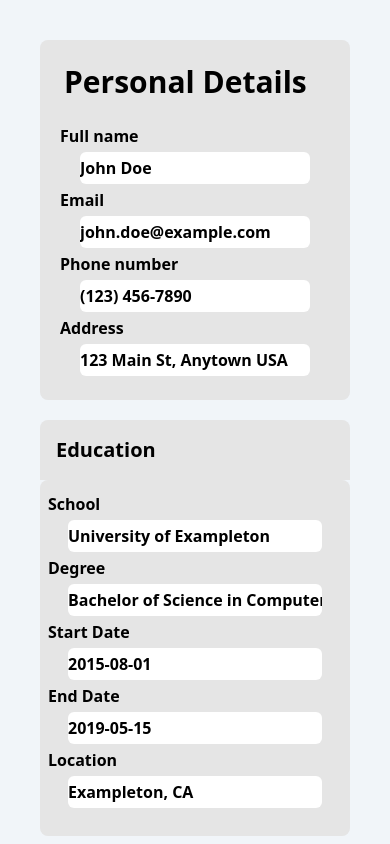
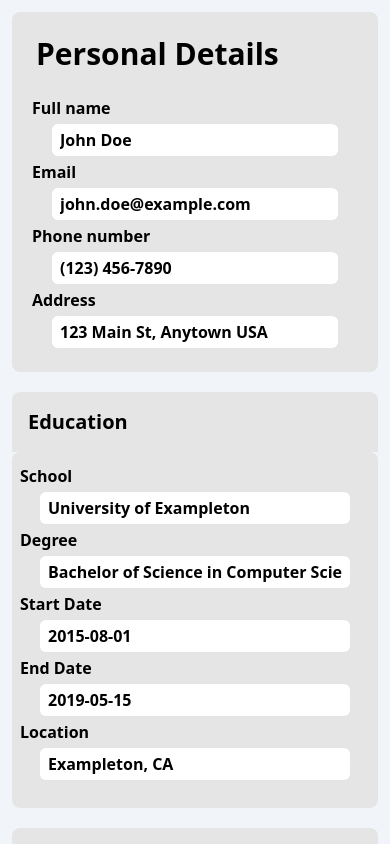
Before and after one commit to GodOfProDev/cv-builder-odin, a React (Vite) app: page / in a window 390 px wide. Both pictures are taken after a click on the button "Education". Shown: the top 844 px of the page. Built offline with nearby package versions, Linux system fonts and the light colour scheme.

Commit message:
Improvement in the Ui + Responsive (Semi)

```diff
--- a/src/App.tsx
+++ b/src/App.tsx
@@ -8,6 +8,7 @@ import {
 import PersonalInfo from './data/personalInfo'
 import Education from './data/education'
 import Experience from './data/experience'
+import ResumePreview from './components/ResumePreview'
 
 const App = () => {
     const [personalInfoData, setPersonalInfoData] = useState<PersonalInfo>(
@@ -38,12 +39,13 @@ const App = () => {
     }, [personalInfoData])
 
     return (
-        <div className="bg-slate-100">
+        <div className="grid grid-cols-[minmax(0,_1fr)_minmax(0,_2fr)] bg-slate-100 max-[900px]:grid-cols-1 max-[900px]:grid-rows-2">
             <Sidebar
                 setPersonalInfoData={setPersonalInfoData}
                 setEducationData={setEducationData}
                 setExperienceData={setExperienceData}
             />
+            <ResumePreview />
         </div>
     )
 }
--- a/src/components/EducationForm.tsx
+++ b/src/components/EducationForm.tsx
@@ -36,7 +36,7 @@ const EducationForm = ({ setEducationData }: EducationFormProps) => {
                 <input
                     type="text"
                     id="school"
-                    className="bg-netrual-50 mx-5 rounded-md py-1"
+                    className="bg-netrual-50 mx-5 rounded-md px-2 py-1"
                     value={school}
                     onChange={(e) => {
                         setSchool(e.target.value)
@@ -49,7 +49,7 @@ const EducationForm = ({ setEducationData }: EducationFormProps) => {
                 <input
                     type="text"
                     id="degree"
-                    className="bg-netrual-50 mx-5 rounded-md py-1"
+                    className="bg-netrual-50 mx-5 rounded-md px-2 py-1"
                     value={degree}
                     onChange={(e) => {
                         setDegree(e.target.value)
@@ -62,7 +62,7 @@ const EducationForm = ({ setEducationData }: EducationFormProps) => {
                 <input
                     type="text"
                     id="startDate"
-                    className="bg-netrual-50 mx-5 rounded-md py-1"
+                    className="bg-netrual-50 mx-5 rounded-md px-2 py-1"
                     value={startDate}
                     onChange={(e) => {
                         setStartDate(e.target.value)
@@ -75,7 +75,7 @@ const EducationForm = ({ setEducationData }: EducationFormProps) => {
                 <input
                     type="text"
                     id="endDate"
-                    className="bg-netrual-50 mx-5 rounded-md py-1"
+                    className="bg-netrual-50 mx-5 rounded-md px-2 py-1"
                     value={endDate}
                     onChange={(e) => {
                         setEndDate(e.target.value)
@@ -88,7 +88,7 @@ const EducationForm = ({ setEducationData }: EducationFormProps) => {
                 <input
                     type="text"
                     id="location"
-                    className="bg-netrual-50 mx-5 mb-5 rounded-md py-1"
+                    className="bg-netrual-50 mx-5 mb-5 rounded-md px-2 py-1"
                     value={location}
                     onChange={(e) => {
                         setLocation(e.target.value)
--- a/src/components/ExperienceForm.tsx
+++ b/src/components/ExperienceForm.tsx
@@ -40,7 +40,7 @@ const ExperienceForm = ({ setExperienceData }: ExperienceFormProps) => {
                 <input
                     type="text"
                     id="companyName"
-                    className="bg-netrual-50 mx-5 rounded-md py-1"
+                    className="bg-netrual-50 mx-5 rounded-md px-2 py-1"
                     value={companyName}
                     onChange={(e) => {
                         setCompanyName(e.target.value)
@@ -53,7 +53,7 @@ const ExperienceForm = ({ setExperienceData }: ExperienceFormProps) => {
                 <input
                     type="text"
                     id="positionTitle"
-                    className="bg-netrual-50 mx-5 rounded-md py-1"
+                    className="bg-netrual-50 mx-5 rounded-md px-2 py-1"
                     value={positionTitle}
                     onChange={(e) => {
                         setPositionTitle(e.target.value)
@@ -66,7 +66,7 @@ const ExperienceForm = ({ setExperienceData }: ExperienceFormProps) => {
                 <input
                     type="text"
                     id="startDate"
-                    className="bg-netrual-50 mx-5 rounded-md py-1"
+                    className="bg-netrual-50 mx-5 rounded-md px-2 py-1"
                     value={startDate}
                     onChange={(e) => {
                         setStartDate(e.target.value)
@@ -79,7 +79,7 @@ const ExperienceForm = ({ setExperienceData }: ExperienceFormProps) => {
                 <input
                     type="text"
                     id="endDate"
-                    className="bg-netrual-50 mx-5 rounded-md py-1"
+                    className="bg-netrual-50 mx-5 rounded-md px-2 py-1"
                     value={endDate}
                     onChange={(e) => {
                         setEndDate(e.target.value)
@@ -92,7 +92,7 @@ const ExperienceForm = ({ setExperienceData }: ExperienceFormProps) => {
                 <input
                     type="text"
                     id="location"
-                    className="bg-netrual-50 mx-5 rounded-md py-1"
+                    className="bg-netrual-50 mx-5 rounded-md px-2 py-1"
                     value={location}
                     onChange={(e) => {
                         setLocation(e.target.value)
@@ -105,7 +105,7 @@ const ExperienceForm = ({ setExperienceData }: ExperienceFormProps) => {
                 <input
                     type="text"
                     id="description"
-                    className="bg-netrual-50 mx-5 mb-5 rounded-md py-1"
+                    className="bg-netrual-50 mx-5 mb-5 rounded-md px-2 py-1"
                     value={description}
                     onChange={(e) => {
                         setDescription(e.target.value)
--- a/src/components/PersonalDetailsForm.tsx
+++ b/src/components/PersonalDetailsForm.tsx
@@ -32,7 +32,7 @@ const PersonalDetailsForm = ({
                 <input
                     type="text"
                     id="fullName"
-                    className="bg-netrual-50 mx-5 rounded-md py-1"
+                    className="bg-netrual-50 mx-5 rounded-md px-2 py-1"
                     value={fullName}
                     onChange={(e) => {
                         setFullName(e.target.value)
@@ -45,7 +45,7 @@ const PersonalDetailsForm = ({
                 <input
                     type="text"
                     id="email"
-                    className="bg-netrual-50 mx-5 rounded-md py-1"
+                    className="bg-netrual-50 mx-5 rounded-md px-2 py-1"
                     value={email}
                     onChange={(e) => {
                         setEmail(e.target.value)
@@ -58,7 +58,7 @@ const PersonalDetailsForm = ({
                 <input
                     type="text"
                     id="phoneNumber"
-                    className="bg-netrual-50 mx-5 rounded-md py-1"
+                    className="bg-netrual-50 mx-5 rounded-md px-2 py-1"
                     value={phoneNumber}
                     onChange={(e) => {
                         setPhoneNumber(e.target.value)
@@ -71,7 +71,7 @@ const PersonalDetailsForm = ({
                 <input
                     type="text"
                     id="address"
-                    className="bg-netrual-50 mx-5 rounded-md py-1"
+                    className="bg-netrual-50 mx-5 rounded-md px-2 py-1"
                     value={address}
                     onChange={(e) => {
                         setAddress(e.target.value)
--- /dev/null
+++ b/src/components/ResumePreview.tsx
@@ -0,0 +1,5 @@
+const ResumePreview = () => {
+    return <div className="p-3">ResumePreview</div>
+}
+
+export default ResumePreview
--- a/src/components/Sidebar.tsx
+++ b/src/components/Sidebar.tsx
@@ -22,7 +22,7 @@ const Sidebar = ({
     const [activeIndex, setIndex] = useState(-1) // Accordion State
 
     return (
-        <div className="max-w-[400px] p-10">
+        <div className="p-3">
             <PersonalDetailsForm setPersonalInfoData={setPersonalInfoData} />
             <Accordion
                 title="Education"
```
